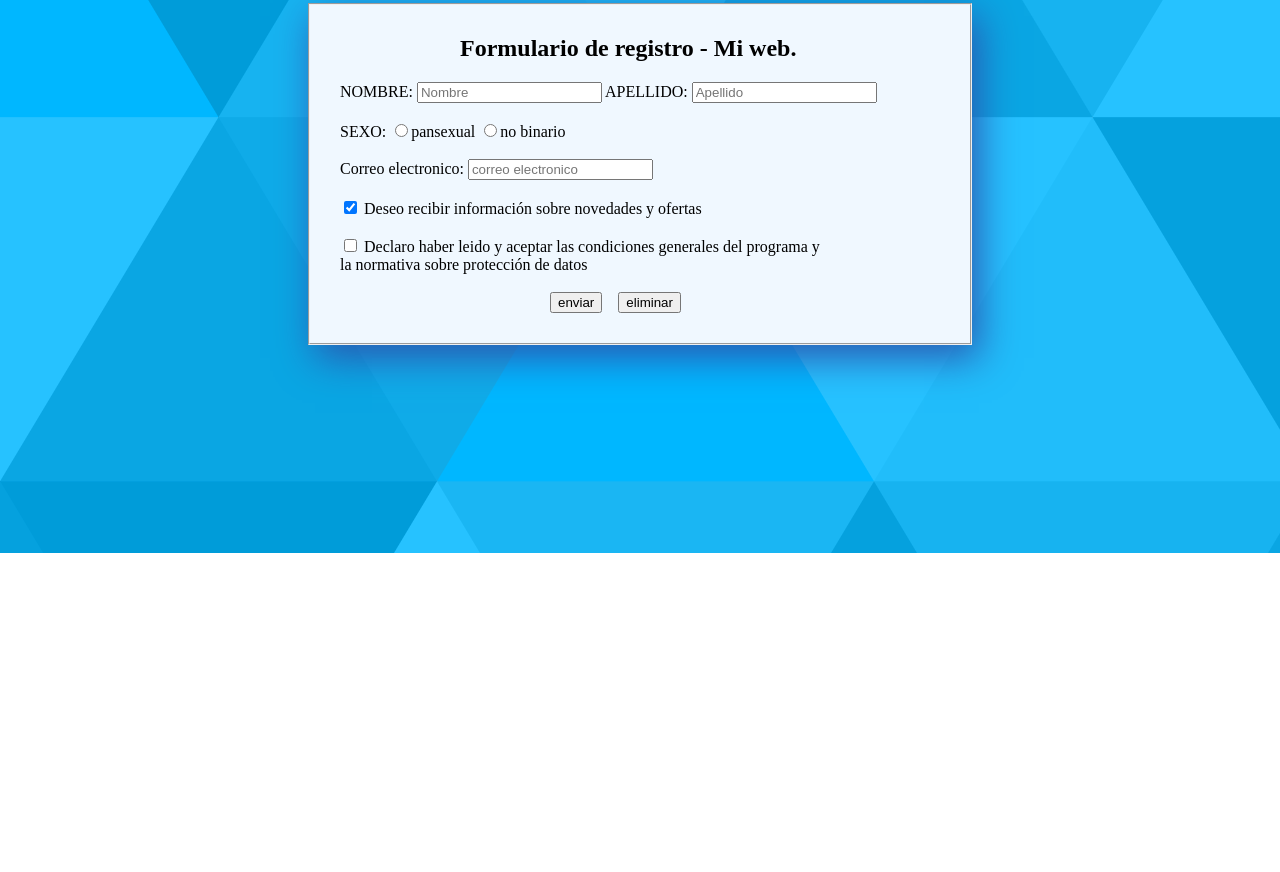
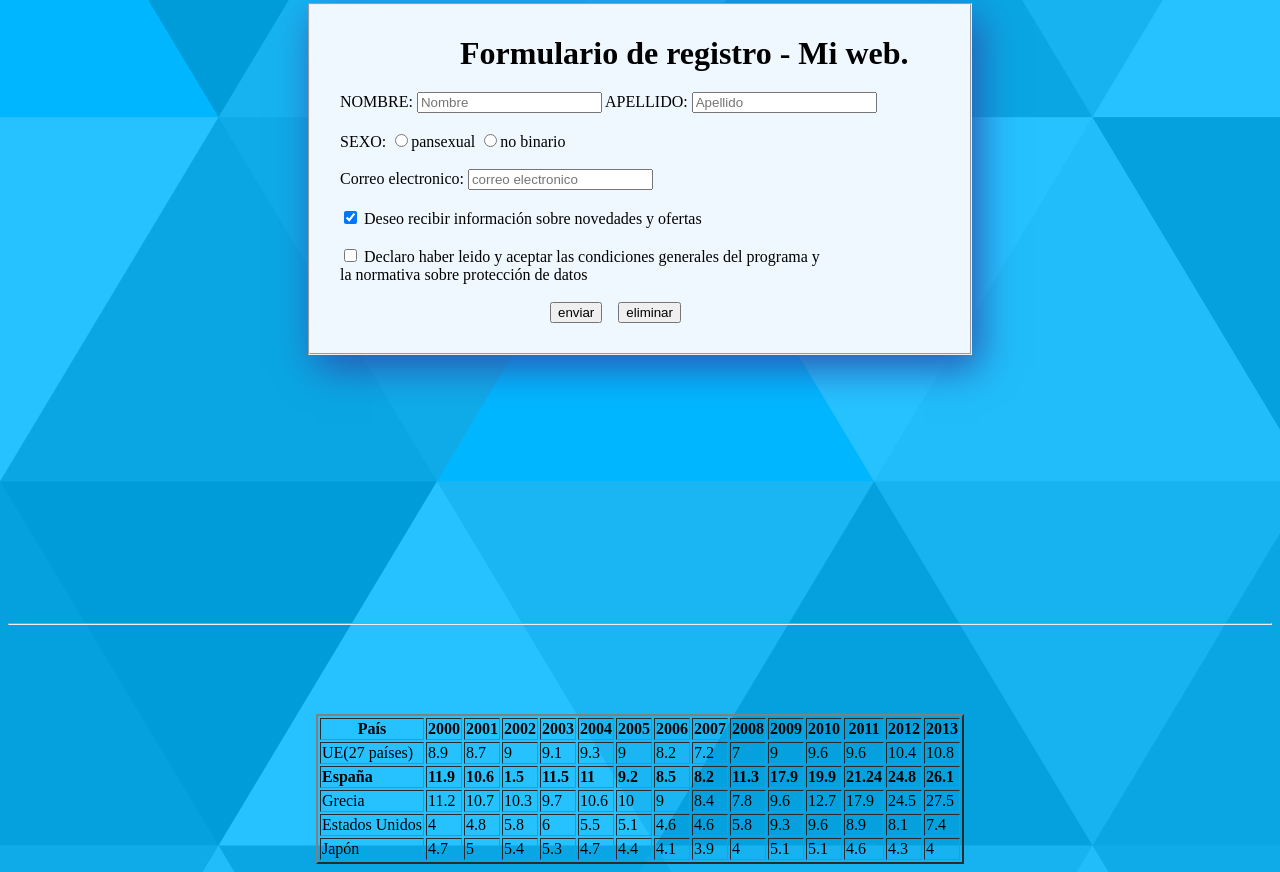
Before and after one commit to Rey-R06/FORMULARIO, a plain HTML site: page index.html in a window 1280 px wide. Shown: the part 247-1119 px from the top of the page. Before the commit the page ends 800 px from the top, so only its background shows below. Drawn offline with Linux system fonts and the light colour scheme.

Commit message:
Add files via upload

```diff
--- a/index.html
+++ b/index.html
@@ -7,7 +7,7 @@
     <link rel="stylesheet" href="style.css">
 </head>
 <body class="fondo">
-<section>
+<div>
     <fieldset class="bordeform">
          <h1 class="titulo">Formulario de registro - Mi web.</h1>
 
@@ -45,9 +45,117 @@
              <div class="botonr">
                  <input class="buttonR" type="reset" value="eliminar">
                  </div>
+    </fieldset>
+</div>
+<br>
+<hr class="rayita">
+<br>
+<div class="posicionT">
+    <table border="2">
+        <tr >
+           <th align="center">País</th>
+           <th align="center">2000</th>
+           <th align="center">2001</th>
+           <th align="center">2002</th>
+           <th align="center">2003</th>
+           <th align="center">2004</th>
+           <th align="center">2005</th>
+           <th align="center">2006</th>
+           <th align="center">2007</th>
+           <th align="center">2008</th>
+           <th align="center">2009</th>
+           <th align="center">2010</th>
+           <th align="center">2011</th>
+           <th align="center">2012</th>
+           <th align="center">2013</th>
+        </tr>
+        <tr>
+            <td>UE(27 países)</td>
+            <td>8.9</td>
+            <td>8.7</td>
+            <td>9</td>
+            <td>9.1</td>
+            <td>9.3</td>
+            <td>9</td>
+            <td>8.2</td>
+            <td>7.2</td>
+            <td>7</td>
+            <td>9</td>
+            <td>9.6</td>
+            <td>9.6</td>
+            <td>10.4</td>
+            <td>10.8</td>
+        </tr>
+        <tr>
+            <td><strong>España</strong></td>
+            <td><strong>11.9</strong></td>
+            <td><strong>10.6</strong></td>
+            <td><strong>1.5</strong></td>
+            <td><strong>11.5</strong></td>
+            <td><strong>11</strong></td>
+            <td><strong>9.2</strong></td>
+            <td><strong>8.5</strong></td>
+            <td><strong>8.2</strong></td>
+            <td><strong>11.3</strong></td>
+            <td><strong>17.9</strong></td>
+            <td><strong>19.9</strong></td>
+            <td><strong>21.24</strong></td>
+            <td><strong>24.8</strong></td>
+            <td><strong>26.1</strong></td>
+          </tr>
+          <tr>
+            <td>Grecia</td>
+            <td>11.2</td>
+            <td>10.7</td>
+            <td>10.3</td>
+            <td>9.7</td>
+            <td>10.6</td>
+            <td>10</td>
+            <td>9</td>
+            <td>8.4</td>
+            <td>7.8</td>
+            <td>9.6</td>
+            <td>12.7</td>
+            <td>17.9</td>
+            <td>24.5</td>
+            <td>27.5</td>
+          </tr>
+          <tr>
+            <td>Estados Unidos</td>
+            <td>4</td>
+            <td>4.8</td>
+            <td>5.8</td>
+            <td>6</td>
+            <td>5.5</td>
+            <td>5.1</td>
+            <td>4.6</td>
+            <td>4.6</td>
+            <td>5.8</td>
+            <td>9.3</td>
+            <td>9.6</td>
+            <td>8.9</td>
+            <td>8.1</td>
+            <td>7.4</td>
+          </tr>
+          <tr>
+            <td>Japón</td>
+            <td>4.7</td>
+            <td>5</td>
+            <td>5.4</td>
+            <td>5.3</td>
+            <td>4.7</td>
+            <td>4.4</td>
+            <td>4.1</td>
+            <td>3.9</td>
+            <td>4</td>
+            <td>5.1</td>
+            <td>5.1</td>
+            <td>4.6</td>
+            <td>4.3</td>
+            <td>4</td>
+          </tr>
 
-
-    </fieldset>
- </section>
+    </table>
+</div>
 </body>
 </html>
--- a/style.css
+++ b/style.css
@@ -28,3 +28,13 @@
     margin: auto;
     padding-left: 20%;
 }
+.rayita{
+    margin-top: 250px;
+}
+
+.posicionT{
+    margin-top: 5%;
+    display: flex;
+    justify-content: center;
+    align-items: center;
+}
```
